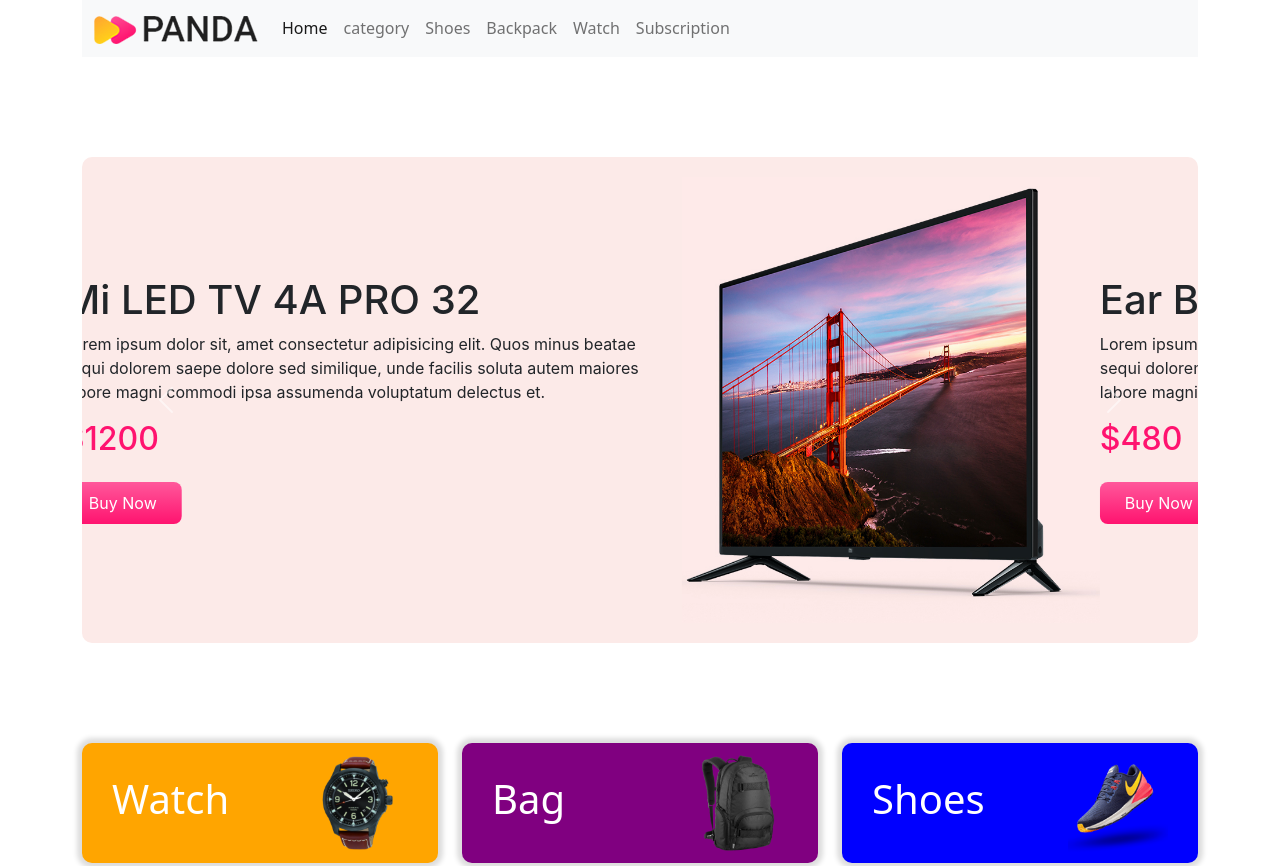
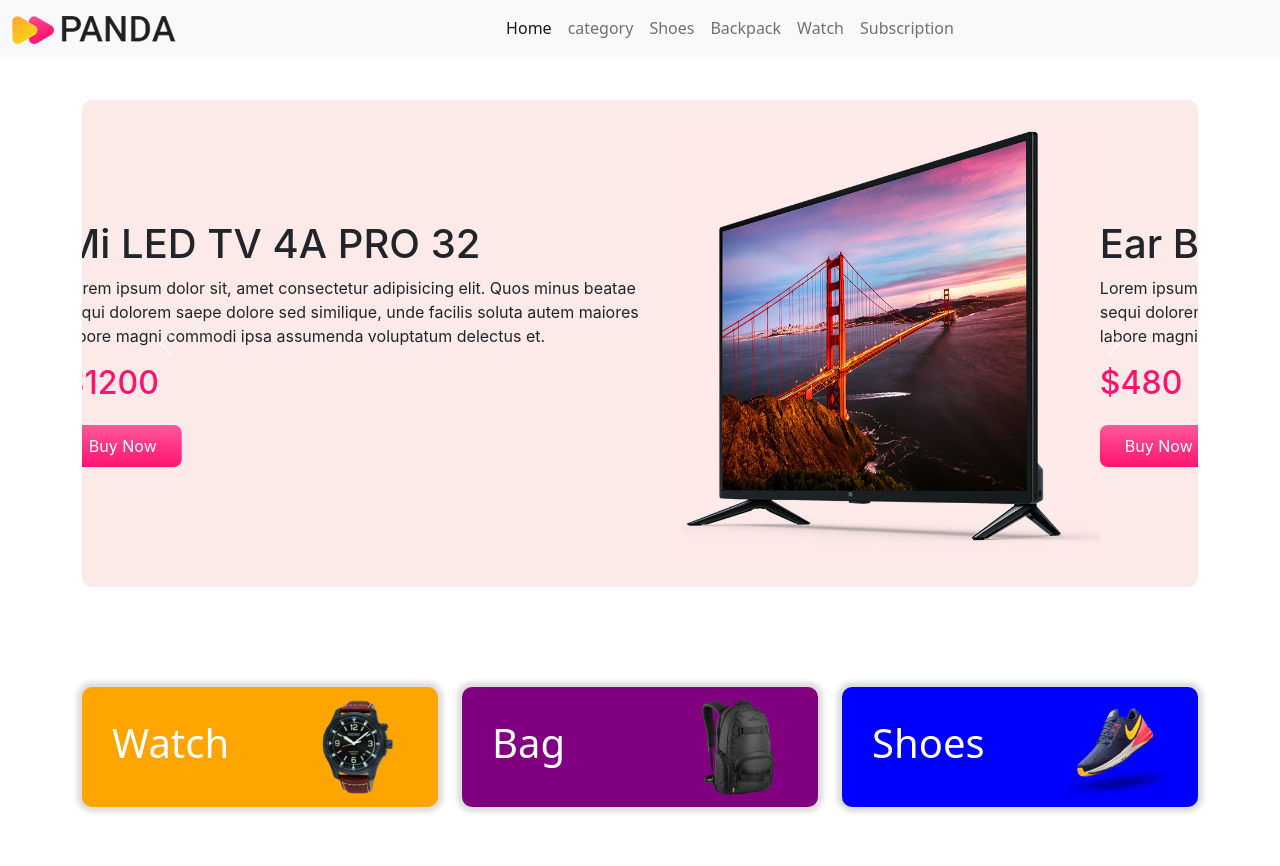
Before and after one commit to KawsarCoder/Panda-Site, a plain HTML site: page index.html in a window 1280 px wide. Shown: the top 866 px of the page. Drawn offline with nearby package versions, Linux system fonts and the light colour scheme.

Commit message:
Update index.html

```diff
--- a/index.html
+++ b/index.html
@@ -18,7 +18,7 @@
   </head>
   <body>
     <div class="container">
-      <nav class="navbar navbar-expand-lg navbar-light bg-light">
+      <nav class="navbar navbar-expand-lg navbar-light bg-light fixed-top">
         <div class="container-fluid">
           <a class="navbar-brand" href="#"
             ><img src="images/Logo1.png" alt="Panda"
@@ -34,7 +34,7 @@
           >
             <span class="navbar-toggler-icon"></span>
           </button>
-          <div class="collapse navbar-collapse" id="navbarNavAltMarkup">
+          <div class="collapse navbar-collapse d-flex justify-content-center" id="navbarNavAltMarkup">
             <div class="navbar-nav">
               <a class="nav-link active" aria-current="page" href="#home"
                 >Home</a
```
